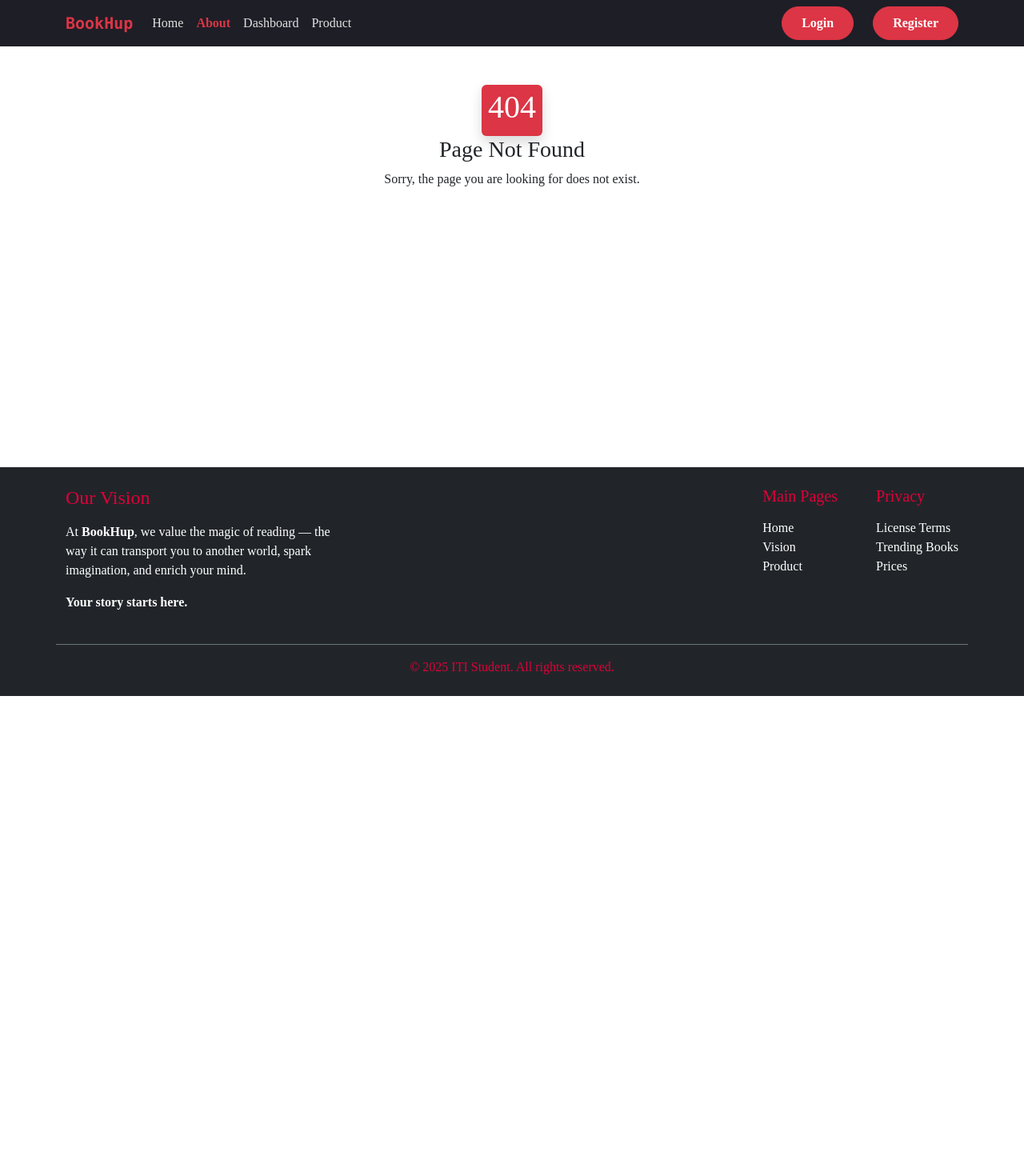
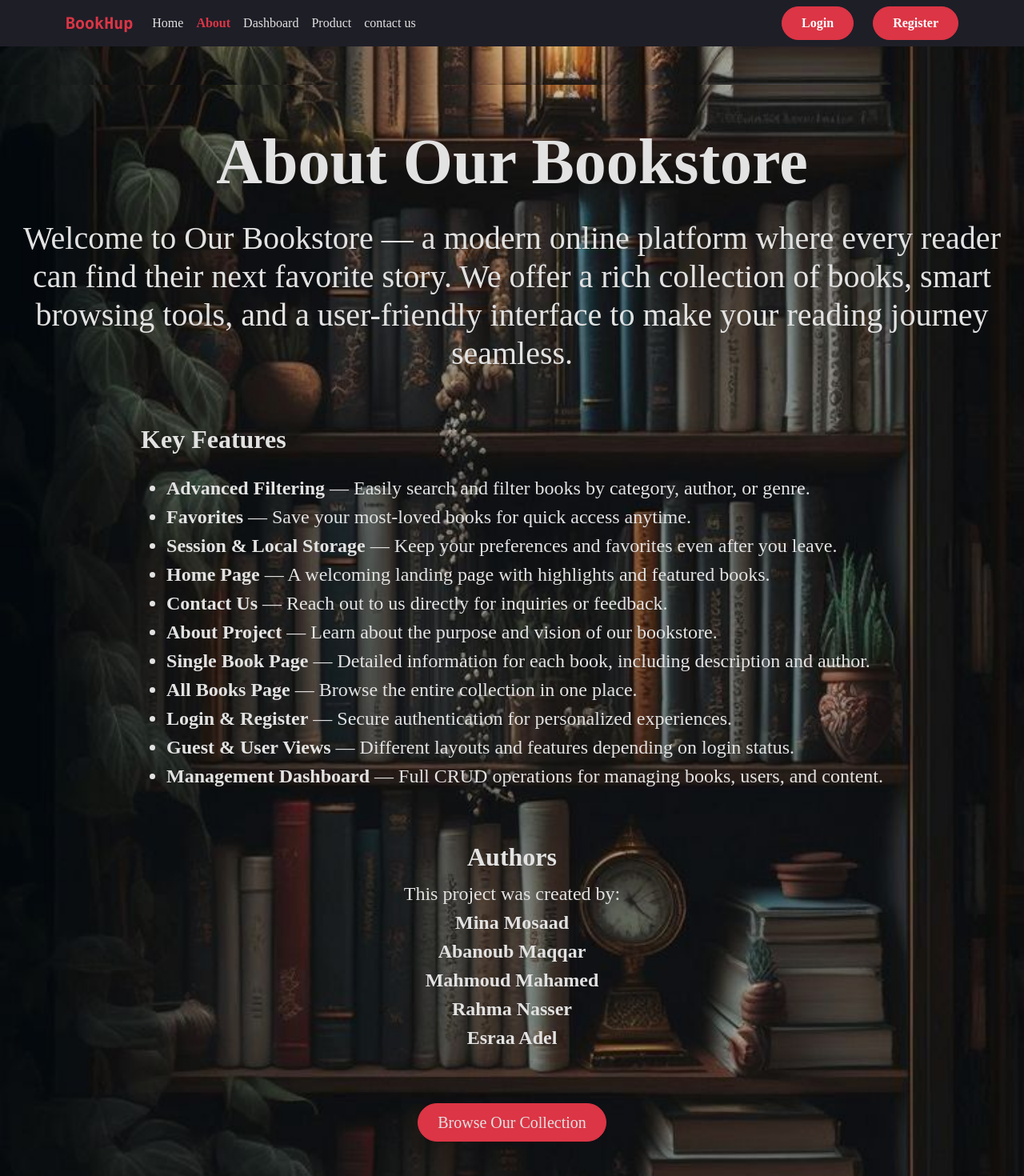
Before and after one commit to mahmoud2ali/BooksApp, a React (Create React App) app in the folder app/: page /about in a window 1280 px wide. Shown: the top 1470 px of the page at 80% size. Before the commit the page ends 870 px from the top, so only its background shows below. Built offline with nearby package versions, Linux system fonts and the light colour scheme; a web font is replaced by a local one.

Commit message:
About page done

```diff
--- a/app/src/App.js
+++ b/app/src/App.js
@@ -13,6 +13,8 @@ import  SharedFooter from "./Componants/Sharedfooter";
 
 import LoginForm from "./Componants/Form/LoginForm.jsx";
 import RegisterForm from "./Componants/Form/RegisterForm.jsx";
+import About from "./Componants/about/About.jsx"
+
 function App() {
   return (
     <BrowserRouter>
@@ -42,6 +44,11 @@ function App() {
             <Route path="edit-book/:id" element={<EditBookForm />} />
           </Route>
         </Route>
+
+
+        <Route path="/about" element={<About />} />
+
+
       </Routes>
        </div>
 
--- a/app/src/Componants/Landing/Landing.jsx
+++ b/app/src/Componants/Landing/Landing.jsx
@@ -1,13 +1,13 @@
 
 import Home from "../Home/Home"
-
+import About from "../about/About"
 
 function Landing() {
     return (
         <div>
             {/* guest view */}
            <Home/>
-           {/* <About/> will be added*/}
+           {/* {<About/>} */}
 
         </div>
     )
--- a/app/src/Componants/SharedNav.jsx
+++ b/app/src/Componants/SharedNav.jsx
@@ -65,6 +65,15 @@ function SharedNav() {
               Product
             </NavLink>
 
+             <NavLink
+              to="/contact us"
+              className={({ isActive }) =>
+                isActive ? "nav-link text-danger fw-bold" : "nav-link textWhite"
+              }
+            >
+              contact us
+            </NavLink>
+
           </Nav>
 
 
--- /dev/null
+++ b/app/src/Componants/about/About.jsx
@@ -0,0 +1,67 @@
+import { Button } from "react-bootstrap";
+import { Link } from 'react-router-dom';
+
+function About() {
+    return (
+        <div>
+            <div className="btnRed textWhite Aboutbgimg d-flex flex-column justify-content-between align-items-center text-center pt-5">
+                <div
+                    className="btnRed textWhite Aboutbgimg d-flex flex-column justify-content-start align-items-center g-5 text-center pb-5"
+                    style={{ minHeight: "80vh" }}
+                >
+                    <h1 className="display-1 mt-5 fw-bold text-center">
+                        About Our Bookstore
+                    </h1>
+
+                    <p className="lead mt-3 text-center display-6 px-4">
+                        Welcome to <strong>Our Bookstore</strong> — a modern online platform
+                        where every reader can find their next favorite story.
+                        We offer a rich collection of books, smart browsing tools, and a
+                        user-friendly interface to make your reading journey seamless.
+                    </p>
+
+                    {/* Features Section */}
+                    <div className="mt-5 text-start px-5">
+                        <h2 className="fw-bold mb-4">Key Features</h2>
+                        <ul className="fs-4">
+                            <li> <strong>Advanced Filtering</strong> — Easily search and filter books by category, author, or genre.</li>
+                            <li> <strong>Favorites</strong> — Save your most-loved books for quick access anytime.</li>
+                            <li> <strong>Session & Local Storage</strong> — Keep your preferences and favorites even after you leave.</li>
+                            <li> <strong>Home Page</strong> — A welcoming landing page with highlights and featured books.</li>
+                            <li> <strong>Contact Us</strong> — Reach out to us directly for inquiries or feedback.</li>
+                            <li> <strong>About Project</strong> — Learn about the purpose and vision of our bookstore.</li>
+                            <li> <strong>Single Book Page</strong> — Detailed information for each book, including description and author.</li>
+                            <li> <strong>All Books Page</strong> — Browse the entire collection in one place.</li>
+                            <li> <strong>Login & Register</strong> — Secure authentication for personalized experiences.</li>
+                            <li> <strong>Guest & User Views</strong> — Different layouts and features depending on login status.</li>
+                            <li> <strong>Management Dashboard</strong> — Full CRUD operations for managing books, users, and content.</li>
+                        </ul>
+                    </div>
+
+                    {/* Authors Section */}
+                    <div className="mt-5 px-4">
+                        <h2 className="fw-bold">Authors</h2>
+                        <p className="fs-4">
+                            This project was created by:
+                            <br />
+                            <strong>Mina Mosaad</strong> <br />
+                            <strong>Abanoub Maqqar</strong> <br />
+                            <strong>Mahmoud Mahamed</strong><br />
+                            <strong>Rahma Nasser</strong><br />
+                            <strong>Esraa Adel</strong>
+                        </p>
+                    </div>
+
+                    <Link
+                        to="/product"
+                        className="btn btn-danger textWhite mt-5 px-4 py-2 fs-5 rounded-pill d-block mx-auto"
+                    >
+                        Browse Our Collection
+                    </Link>
+                </div>
+            </div>
+        </div>
+    );
+}
+
+export default About;
--- a/app/src/index.css
+++ b/app/src/index.css
@@ -56,12 +56,12 @@ code {
   color: var(--primary-color) !important;
 }
 .bgimg{
-  background-image: url('.//../Assets/bg.jpg');
-
-  height: 80vh;
+   background-image: url('./../Assets/bg.jpg');
   background-size: cover;
   background-position: center;
   width: 100%;
+  min-height: 80vh; /* Instead of fixed height*/
+  height: auto;
 
 }
 .btnAll{
@@ -105,4 +105,14 @@ code {
   flex: 1;
 }
 
+ .Aboutbgimg{
+   background-image: url('./../Assets/m.jpeg');
+  background-size: cover;
+  background-position: center;
+  /* width: 100%; */
+  min-height: 80vh; /* Instead of fixed height*/
+  height: auto;
+
+}
+
 /*Upper code     for my home ,navbar ,footer style    please dont change it                      */
```
Also changed, not shown: app/Assets/m.jpeg (added), 1 other file (tests, documents, lock files or other folders).
